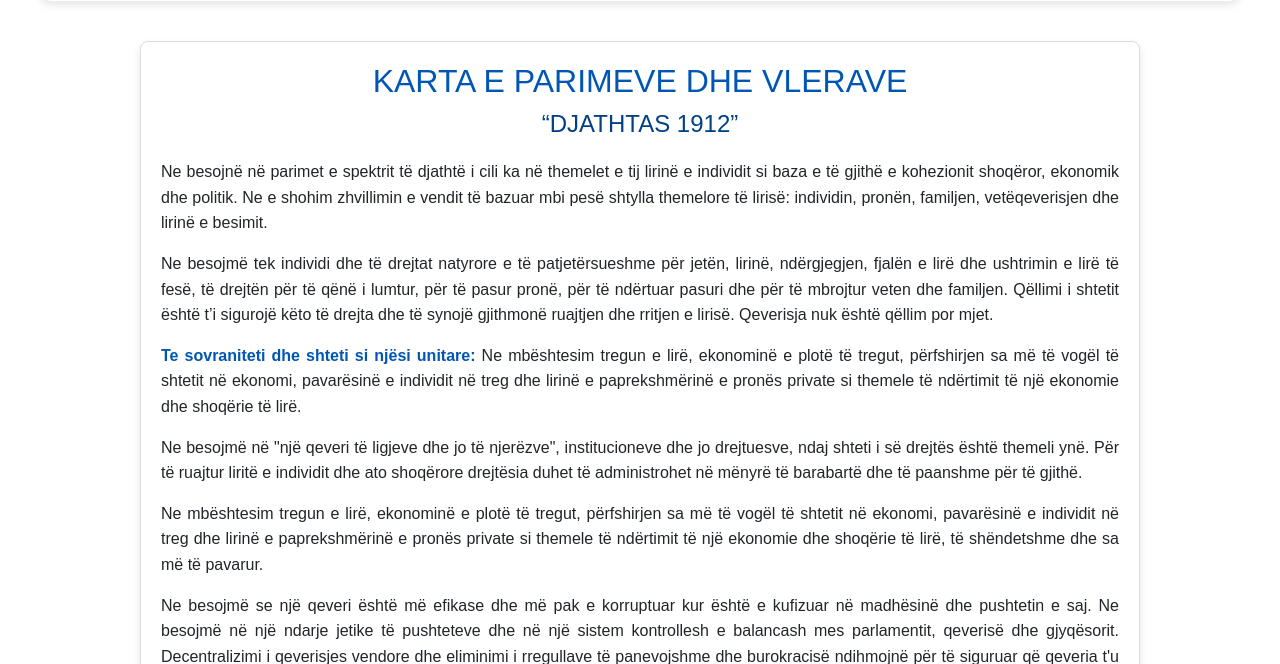
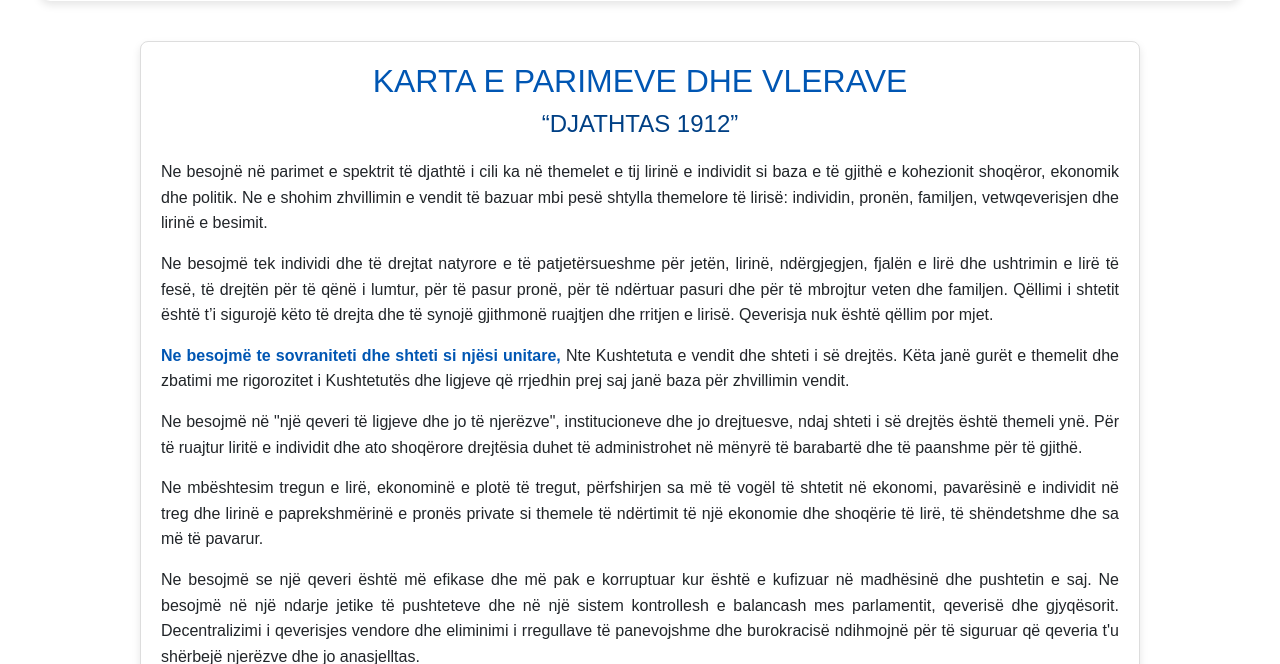
Before and after one commit to KlajdiMexhaj/LevizjaDjathtas1912, a Django app: page /aboutus/ in a window 1280 px wide. Shown: the part 2211-2875 px from the top of the page. Run offline with Django 5.2, Linux system fonts and the light colour scheme; some libraries are stand-ins or nearby versions.

Commit message:
Commit Ndryshimet e Vogla1

```diff
--- a/djathtasApp/templates/aboutus.html
+++ b/djathtasApp/templates/aboutus.html
@@ -85,14 +85,14 @@
         <h2>Karta e Parimeve Dhe VLERAVE</h2>
         <h3>“DJATHTAS 1912”</h3>
         <p>
-            Ne besojnë në parimet e spektrit të djathtë i cili ka në themelet e tij lirinë e individit si baza e të gjithë e kohezionit shoqëror, ekonomik dhe politik. Ne e shohim zhvillimin e vendit të bazuar mbi pesë shtylla themelore të lirisë: individin, pronën, familjen, vetëqeverisjen dhe lirinë e besimit.
+            Ne besojnë në parimet e spektrit të djathtë i cili ka në themelet e tij lirinë e individit si baza e të gjithë e kohezionit shoqëror, ekonomik dhe politik. Ne e shohim zhvillimin e vendit të bazuar mbi pesë shtylla themelore të lirisë: individin, pronën, familjen, vetwqeverisjen dhe lirinë e besimit.
         </p>
         <p>
             Ne besojmë tek individi dhe të drejtat natyrore e të patjetërsueshme për jetën, lirinë, ndërgjegjen, fjalën e lirë dhe ushtrimin e lirë të fesë, të drejtën për të qënë i lumtur, për të pasur pronë, për të ndërtuar pasuri dhe për të mbrojtur veten dhe familjen. Qëllimi i shtetit është t’i sigurojë këto të drejta dhe të synojë gjithmonë ruajtjen dhe rritjen e lirisë. Qeverisja nuk është qëllim por mjet.
         </p>
         <p>
-            <strong>Te sovraniteti dhe shteti si njësi unitare:</strong>
-            Ne mbështesim tregun e lirë, ekonominë e plotë të tregut, përfshirjen sa më të vogël të shtetit në ekonomi, pavarësinë e individit në treg dhe lirinë e paprekshmërinë e pronës private si themele të ndërtimit të një ekonomie dhe shoqërie të lirë.
+            <strong>Ne besojmë te sovraniteti dhe shteti si njësi unitare,</strong>
+            Nte Kushtetuta e vendit dhe shteti i së drejtës. Këta janë gurët e themelit dhe zbatimi me rigorozitet i Kushtetutës dhe ligjeve që rrjedhin prej saj janë baza për zhvillimin vendit.
         </p>
         <p>
             Ne besojmë në "një qeveri të ligjeve dhe jo të njerëzve", institucioneve dhe jo drejtuesve, ndaj shteti i së drejtës është themeli ynë. Për të ruajtur liritë e individit dhe ato shoqërore drejtësia duhet të administrohet në mënyrë të barabartë dhe të paanshme për të gjithë.
```
